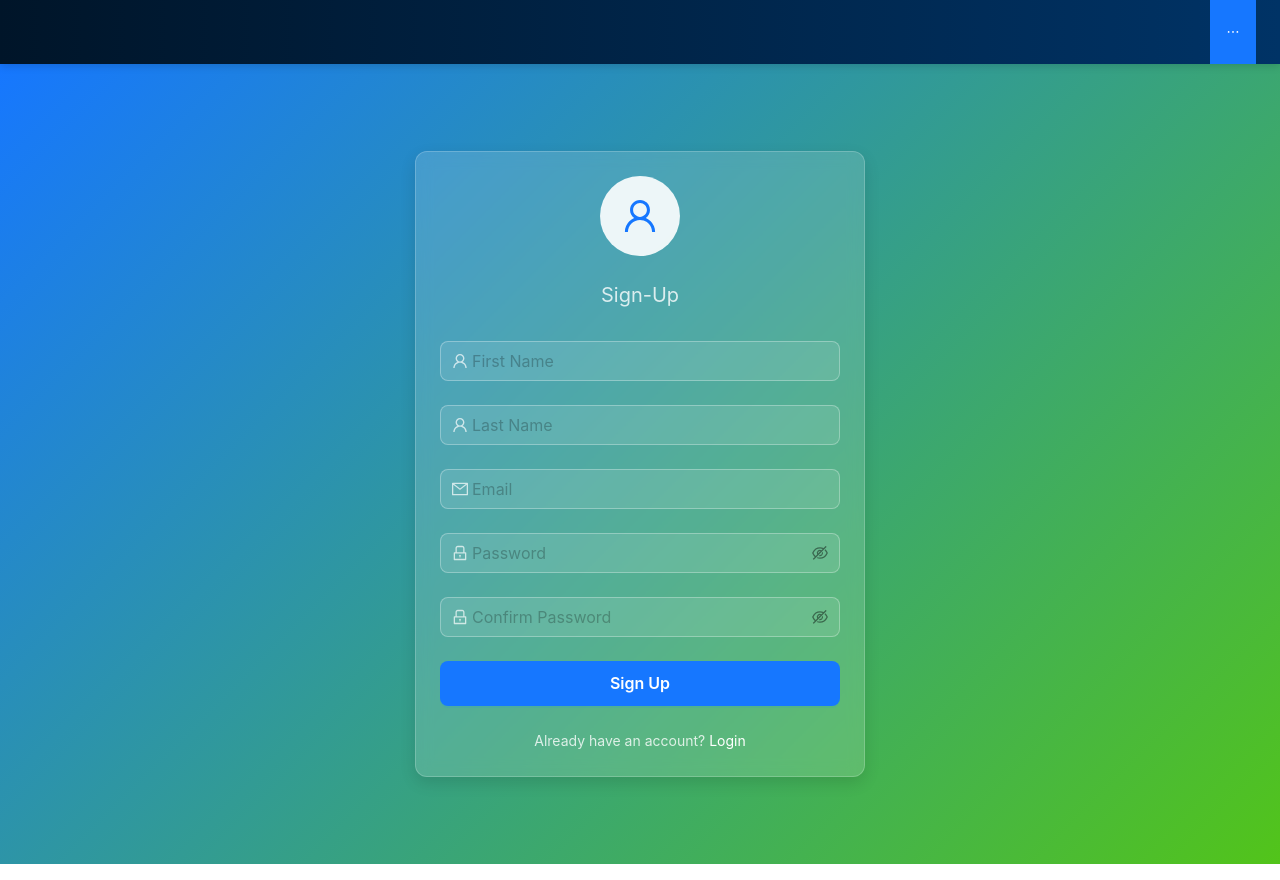
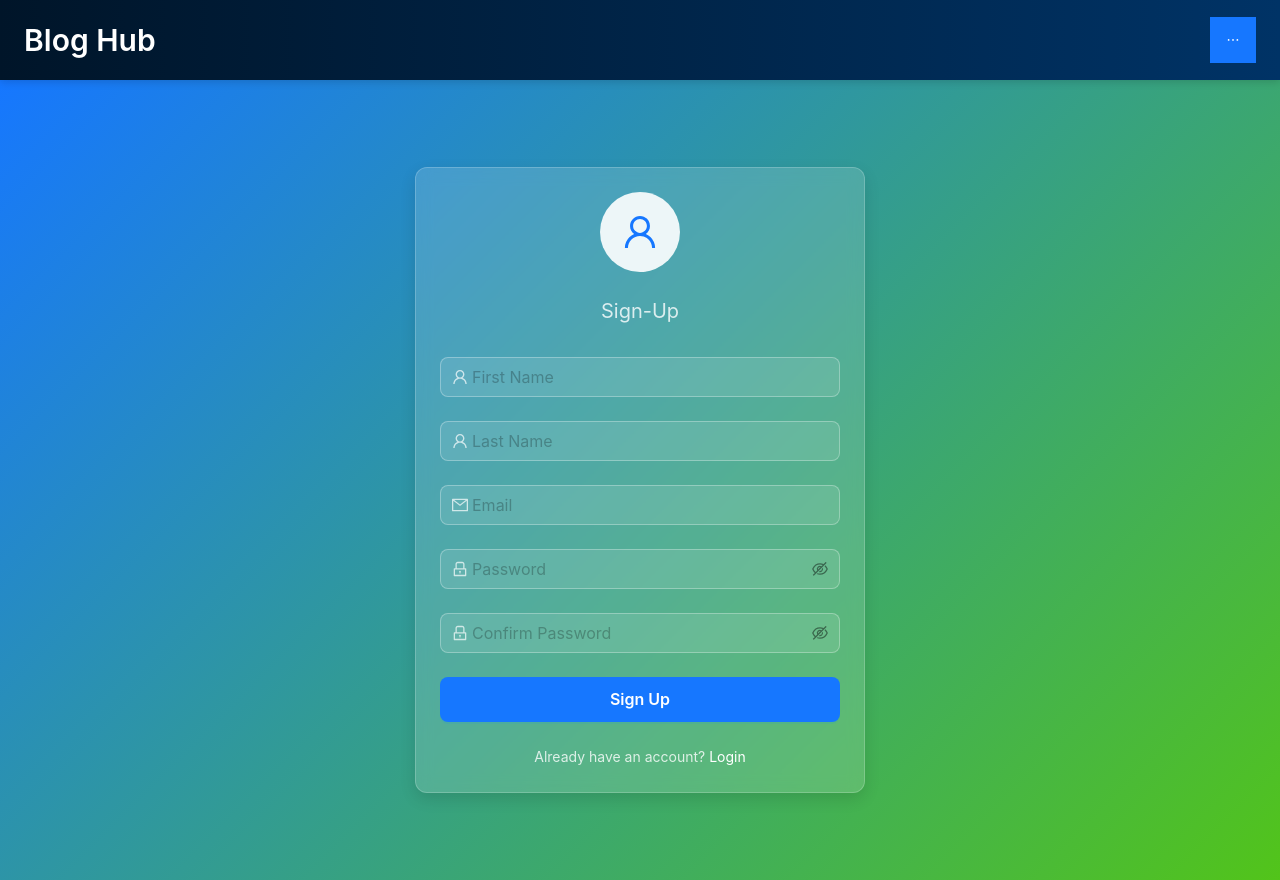
Before and after one commit to OminduHirushka/Blog_Application-ClientSide, a React (Vite) app: page /signup in a window 1280 px wide. Built offline with nearby package versions, Linux system fonts and the light colour scheme.

Commit message:
navbar and footer

```diff
--- /dev/null
+++ b/src/components/Footer.jsx
@@ -0,0 +1,28 @@
+import React from "react";
+import { Space, Typography } from "antd";
+
+const { Text } = Typography;
+
+const Footer = () => {
+  return (
+    <div
+      style={{
+        textAlign: "center",
+        background: "#001529",
+        padding: 24,
+        color: "#fff",
+      }}
+    >
+      <Space direction="vertical" size={0}>
+        <Text strong style={{ color: "#1890ff" }}>
+          Blog Hub
+        </Text>
+        <Text style={{ color: "#8c8c8c" }}>
+          Created by Omindu Hirushka | © {new Date().getFullYear()}
+        </Text>
+      </Space>
+    </div>
+  );
+};
+
+export default Footer;
--- /dev/null
+++ b/src/components/Navbar.jsx
@@ -0,0 +1,67 @@
+import React from "react";
+import { Menu, Space, Typography } from "antd";
+import { Link } from "react-router-dom";
+import { LoginOutlined, UserAddOutlined } from "@ant-design/icons";
+
+const { Title } = Typography;
+
+const Navbar = ({ nav, selectedKey = "home" }) => {
+  const navbar = [
+    {
+      key: "home",
+      label: <Link to="/">Home</Link>,
+    },
+    {
+      key: "login",
+      icon: <LoginOutlined />,
+      label: <Link to="/login">Login</Link>,
+    },
+    {
+      key: "signup",
+      icon: <UserAddOutlined />,
+      label: <Link to="/signup">Sign Up</Link>,
+    },
+  ];
+
+  const items = nav || navbar;
+
+  return (
+    <div
+      style={{
+        position: "sticky",
+        top: 0,
+        zIndex: 1,
+        width: "100%",
+        height: "10vh",
+        display: "flex",
+        alignItems: "center",
+        padding: "0 24px",
+        boxShadow: "0 2px 8px rgba(0,0,0,0.15)",
+        background: "linear-gradient(90deg, #001529 0%, #003366 100%)",
+      }}
+    >
+      <Space align="center">
+        <Title
+          level={2}
+          style={{ color: "#fff", margin: 0, marginRight: "auto" }}
+        >
+          Blog Hub
+        </Title>
+      </Space>
+
+      <Menu
+        theme="dark"
+        mode="horizontal"
+        defaultSelectedKeys={[selectedKey]}
+        items={items}
+        style={{
+          backgroundColor: "transparent",
+          border: "none",
+          marginLeft: "auto",
+        }}
+      />
+    </div>
+  );
+};
+
+export default Navbar;
--- a/src/pages/Home.jsx
+++ b/src/pages/Home.jsx
@@ -3,7 +3,6 @@ import {
   Card,
   Layout,
   List,
-  Menu,
   message,
   theme,
   Typography,
@@ -20,11 +19,13 @@ import {
 import { Link } from "react-router-dom";
 import { useDispatch, useSelector } from "react-redux";
 import { getAllPosts } from "../state/user/post/postAction";
+import Navbar from "../components/Navbar";
+import Footer from "../components/Footer";
 
-const { Header, Content, Footer } = Layout;
+const { Content } = Layout;
 const { Title, Text: Typography_Text, Paragraph } = Typography;
 
-const navbar = [
+const nav = [
   {
     key: "home",
     label: "Home",
@@ -61,40 +62,7 @@ const Home = () => {
 
   return (
     <Layout style={{ minHeight: "100vh" }}>
-      <Header
-        style={{
-          position: "sticky",
-          top: 0,
-          zIndex: 1,
-          width: "100%",
-          display: "flex",
-          alignItems: "center",
-          padding: "0 24px",
-          boxShadow: "0 2px 8px rgba(0,0,0,0.15)",
-          background: "linear-gradient(90deg, #001529 0%, #003366 100%)",
-        }}
-      >
-        <Space align="center">
-          <Title
-            level={2}
-            style={{ color: "#fff", margin: 0, marginRight: "auto" }}
-          >
-            Blog Hub
-          </Title>
-        </Space>
-
-        <Menu
-          theme="dark"
-          mode="horizontal"
-          defaultSelectedKeys={["home"]}
-          items={navbar}
-          style={{
-            backgroundColor: "transparent",
-            border: "none",
-            marginLeft: "auto",
-          }}
-        />
-      </Header>
+      <Navbar nav={nav} selectedKey="home" />
 
       <Content style={{ padding: "24px 48px", background: "#f5f5f5" }}>
         <div
@@ -156,7 +124,7 @@ const Home = () => {
                   <div style={{ minHeight: "100px", color: "#595959" }}>
                     <Paragraph
                       ellipsis={{ rows: 3 }}
-                      style={{ color: "inherit", fontSize:"18px" }}
+                      style={{ color: "inherit", fontSize: "18px" }}
                     >
                       {post?.blog_content || "No content available"}
                     </Paragraph>
@@ -185,7 +153,9 @@ const Home = () => {
                       <Divider type="vertical" />
 
                       <Space size={4}>
-                        <CalendarOutlined style={{ color: "#52c41a", marginLeft:"8vw" }} />
+                        <CalendarOutlined
+                          style={{ color: "#52c41a", marginLeft: "8vw" }}
+                        />
 
                         <Typography_Text type="secondary">
                           {new Date(post.created_at).toLocaleDateString(
@@ -207,23 +177,7 @@ const Home = () => {
         />
       </Content>
 
-      <Footer
-        style={{
-          textAlign: "center",
-          background: "#001529",
-          padding: 24,
-          color: "#fff",
-        }}
-      >
-        <Space direction="vertical" size={0}>
-          <Typography_Text strong style={{ color: "#1890ff" }}>
-            Blog Hub
-          </Typography_Text>
-          <Typography_Text style={{ color: "#8c8c8c" }}>
-            Created by Omindu Hirushka | © {new Date().getFullYear()}
-          </Typography_Text>
-        </Space>
-      </Footer>
+      <Footer />
     </Layout>
   );
 };
--- a/src/pages/auth/Login.jsx
+++ b/src/pages/auth/Login.jsx
@@ -10,19 +10,17 @@ import {
   Space,
   Flex,
   Layout,
-  Menu,
 } from "antd";
 import { UserOutlined, LockOutlined, MailOutlined } from "@ant-design/icons";
 import { Link, useNavigate } from "react-router-dom";
 import { useDispatch, useSelector } from "react-redux";
 import { loginUser } from "../../state/auth/authAction";
-import { Header } from "antd/es/layout/layout";
-import Title from "antd/es/skeleton/Title";
+import Navbar from "../../components/Navbar";
 
 const { Text } = Typography;
 const { useToken } = theme;
 
-const navbar = [
+const nav = [
   {
     key: "home",
     label: <Link to={"/"}>Home</Link>,
@@ -60,40 +58,7 @@ const Login = () => {
 
   return (
     <Layout style={{ minHeight: "100vh" }}>
-      <Header
-        style={{
-          position: "sticky",
-          top: 0,
-          zIndex: 1,
-          width: "100%",
-          display: "flex",
-          alignItems: "center",
-          padding: "0 24px",
-          boxShadow: "0 2px 8px rgba(0,0,0,0.15)",
-          background: "linear-gradient(90deg, #001529 0%, #003366 100%)",
-        }}
-      >
-        <Space align="center">
-          <Title
-            level={2}
-            style={{ color: "#fff", margin: 0, marginRight: "auto" }}
-          >
-            Blog Hub
-          </Title>
-        </Space>
-
-        <Menu
-          theme="dark"
-          mode="horizontal"
-          defaultSelectedKeys={["home"]}
-          items={navbar}
-          style={{
-            backgroundColor: "transparent",
-            border: "none",
-            marginLeft: "auto",
-          }}
-        />
-      </Header>
+      <Navbar nav={nav} selectedKey="home" />
 
       <Flex
         align="center"
--- a/src/pages/auth/SignUp.jsx
+++ b/src/pages/auth/SignUp.jsx
@@ -10,19 +10,17 @@ import {
   Space,
   Flex,
   Layout,
-  Menu,
 } from "antd";
 import { UserOutlined, LockOutlined, MailOutlined } from "@ant-design/icons";
 import { Link, useNavigate } from "react-router-dom";
 import { useDispatch, useSelector } from "react-redux";
 import { signupUser } from "../../state/auth/authAction";
-import { Header } from "antd/es/layout/layout";
-import Title from "antd/es/skeleton/Title";
+import Navbar from "../../components/Navbar";
 
 const { Text } = Typography;
 const { useToken } = theme;
 
-const navbar = [
+const nav = [
   {
     key: "home",
     label: <Link to={"/"}>Home</Link>,
@@ -57,40 +55,7 @@ const SignUp = () => {
 
   return (
     <Layout style={{ minHeight: "100vh" }}>
-      <Header
-        style={{
-          position: "sticky",
-          top: 0,
-          zIndex: 1,
-          width: "100%",
-          display: "flex",
-          alignItems: "center",
-          padding: "0 24px",
-          boxShadow: "0 2px 8px rgba(0,0,0,0.15)",
-          background: "linear-gradient(90deg, #001529 0%, #003366 100%)",
-        }}
-      >
-        <Space align="center">
-          <Title
-            level={2}
-            style={{ color: "#fff", margin: 0, marginRight: "auto" }}
-          >
-            Blog Hub
-          </Title>
-        </Space>
-
-        <Menu
-          theme="dark"
-          mode="horizontal"
-          defaultSelectedKeys={["home"]}
-          items={navbar}
-          style={{
-            backgroundColor: "transparent",
-            border: "none",
-            marginLeft: "auto",
-          }}
-        />
-      </Header>
+      <Navbar nav={nav} selectedKey="home" />
 
       <Flex
         align="center"
--- a/src/pages/post/AddPostForm.jsx
+++ b/src/pages/post/AddPostForm.jsx
@@ -5,7 +5,7 @@ import { useDispatch, useSelector } from "react-redux";
 import { getCurrentUser } from "../../state/admin/users/userAction";
 import { createPost } from "../../state/user/post/postAction";
 
-const { Header, Content } = Layout;
+const { Content } = Layout;
 const { TextArea } = Input;
 
 const AddPostForm = () => {
```
